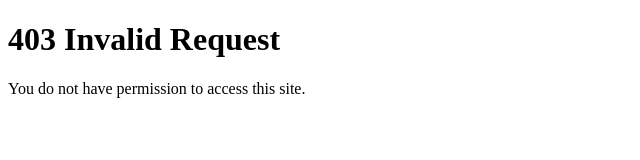
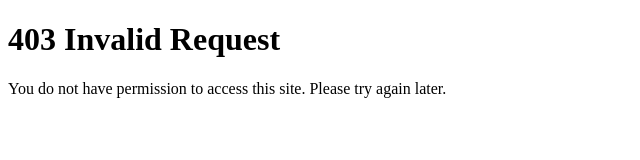
Before and after one commit to qwirkzer/qwirkzer.github.io, a plain HTML site: page index.html in a window 1280 px wide. Shown: the whole page, without its empty margins (0-640 px from the left). Drawn offline with Linux system fonts and the light colour scheme.

Commit message:
Update index.html

```diff
--- a/index.html
+++ b/index.html
@@ -2,6 +2,6 @@
 <html>
 <body>
 <h1>403 Invalid Request</h1>
-<p>You do not have permission to access this site.</p>
+<p>You do not have permission to access this site. Please try again later.</p>
 </body>
 </html>
```
